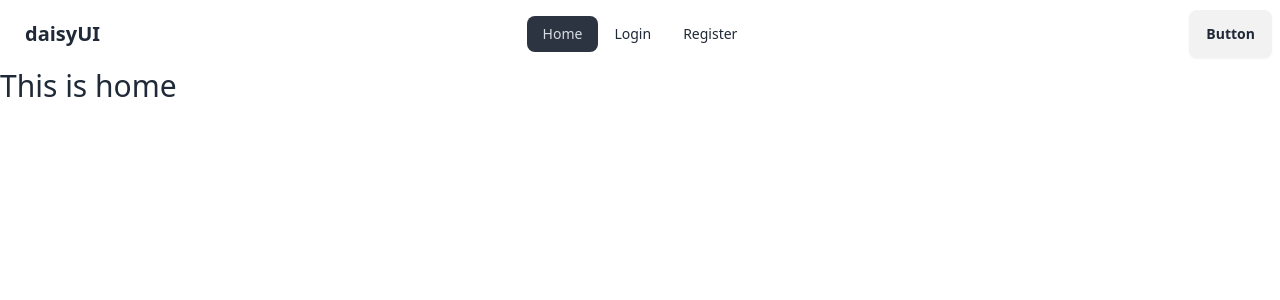
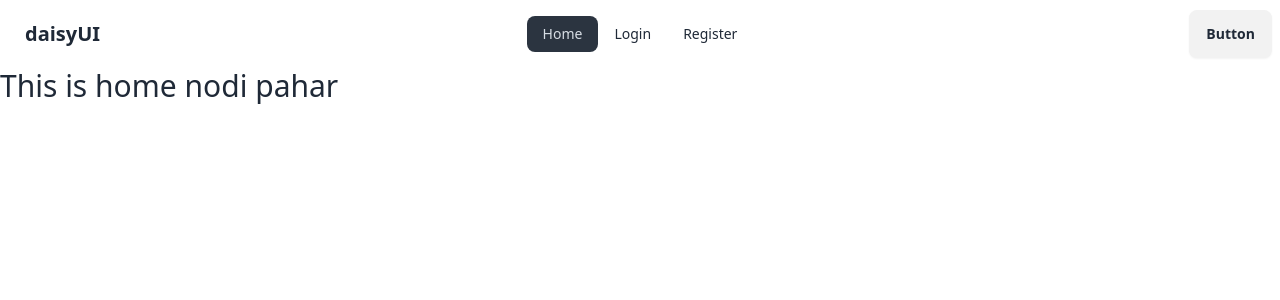
Before and after one commit to Arif-Islam21/firebase-moha-milon, a React (Vite) app: page / in a window 1280 px wide. Shown: the top 300 px of the page. Built offline with nearby package versions, Linux system fonts and the light colour scheme.

Commit message:
recap done

```diff
--- a/src/Components/Home/Home.jsx
+++ b/src/Components/Home/Home.jsx
@@ -1,7 +1,12 @@
+import { useContext } from "react";
+import { AuthContext } from "../../Provider/AuthProvider";
+
 const Home = () => {
+  const authInfo = useContext(AuthContext);
+
   return (
     <div>
-      <h2 className="text-3xl">This is home</h2>
+      <h2 className="text-3xl">This is home {authInfo.name}</h2>
     </div>
   );
 };
--- a/src/Provider/AuthProvider.jsx
+++ b/src/Provider/AuthProvider.jsx
@@ -1,9 +1,8 @@
 import { createContext } from "react";
-import PropTypes from "prop-types";
 
-const AuthContext = createContext(null);
+export const AuthContext = createContext(null);
 
-const authInfo = { name: "nodi sagor" };
+const authInfo = { name: "nodi pahar" };
 
 const AuthProvider = ({ children }) => {
   return (
@@ -12,7 +11,3 @@ const AuthProvider = ({ children }) => {
 };
 
 export default AuthProvider;
-
-AuthProvider.propTypes = {
-  children: PropTypes.node,
-};
```
